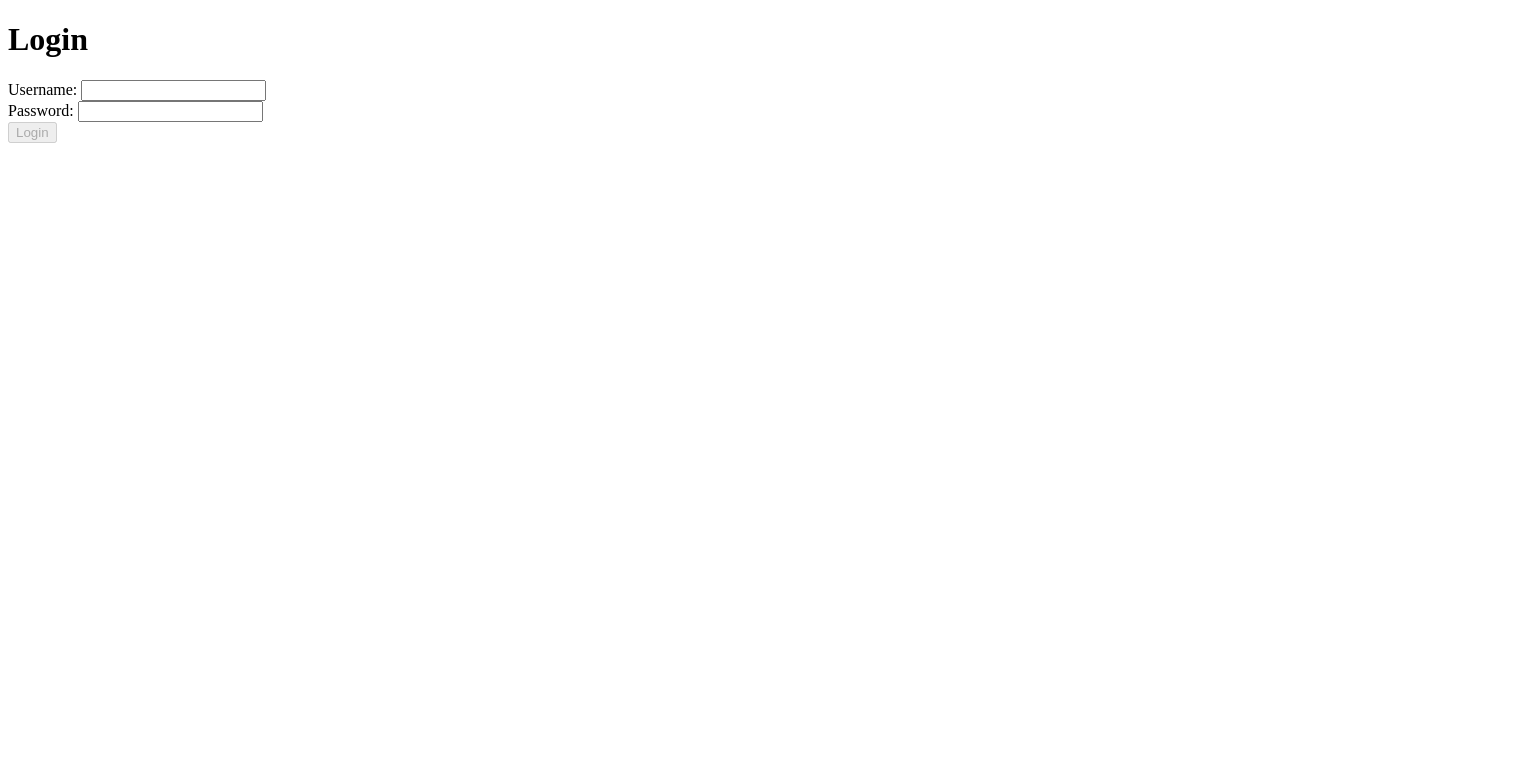
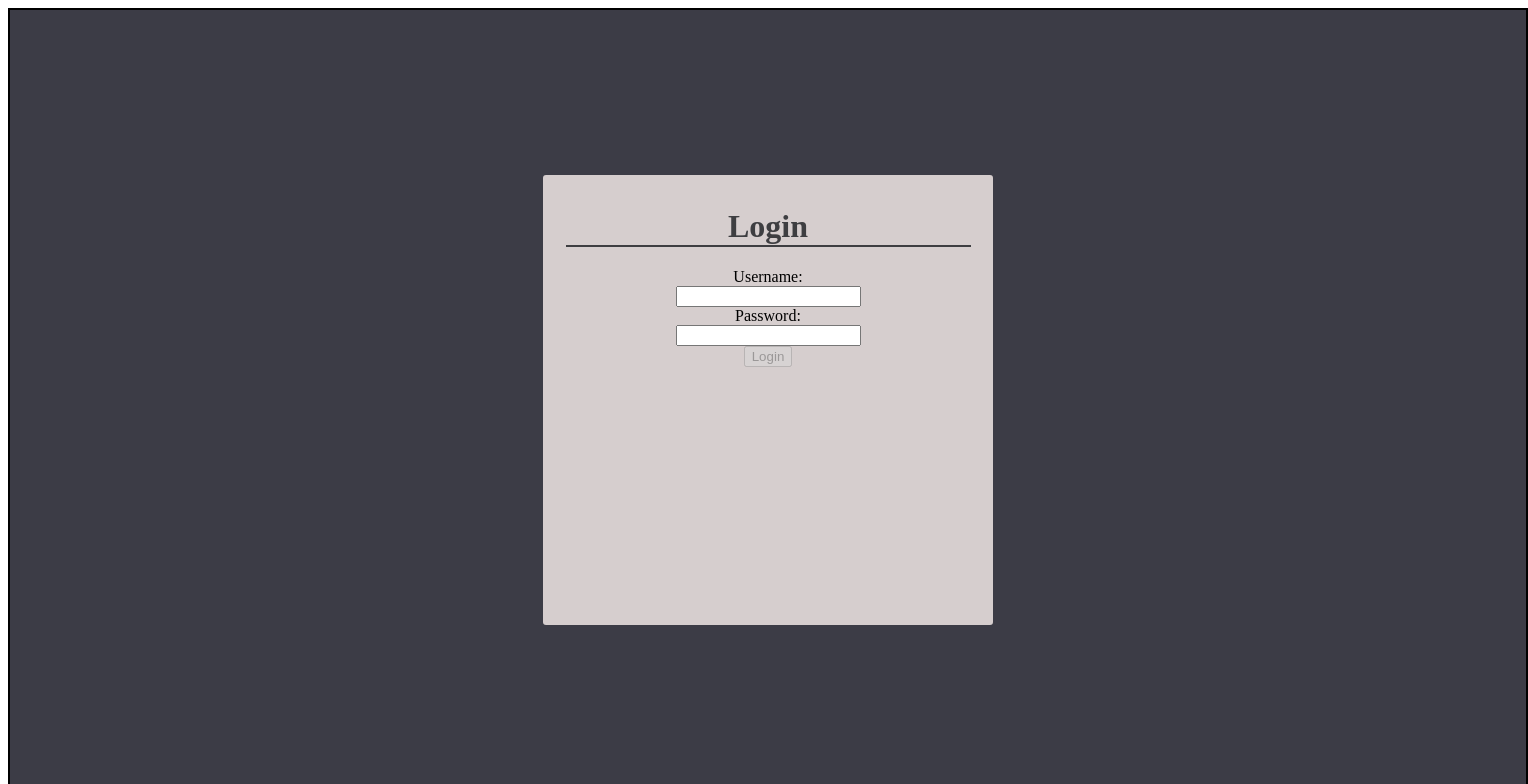
Before and after one commit to African-Marketplace-Sauti-Africa/frontEnd, a React (Create React App) app in the folder front-end/: page /login in a window 1280 px wide. Shown: the top 784 px of the page, 1528 px wide, since content can reach past the window. Built offline with nearby package versions, Linux system fonts and the light colour scheme.

Commit message:
css file was created for basic styling and classnames were added to Login file for styling purposes

```diff
--- a/front-end/src/App.js
+++ b/front-end/src/App.js
@@ -1,4 +1,5 @@
 import Login from './components/Login'
+
 
 function App() {
   return (
--- a/front-end/src/components/Login.js
+++ b/front-end/src/components/Login.js
@@ -1,5 +1,7 @@
 import React, {useState, useEffect} from "react";
 import Schema from '../Validation/Schema';
+import '../styles/Login.css'
+
 
 
 
@@ -43,15 +45,16 @@ export default function Login() {
 
 
     return(
-        <div>
-            <h1>Login</h1>
+    <div className='form'>
+        <div className='loginForm'>
+            <h1 id='loginTitle'>Login</h1>
             <form onSubmit={onSubmit}>
-                <div>
+                <div className='user'>
                     <label>
                         Username: <input  onChange={onChange} value={formData.username} type='text' name='username'/>
                     </label>
                 </div>
-                <div>
+                <div className='pass'>
                     <label>
                         Password: <input onChange={onChange} value={formData.password} type='password' name='password' />
                     </label>
@@ -59,5 +62,6 @@ export default function Login() {
                 <button disabled={btnDisable} id='loginBtn'>Login</button>
             </form>
         </div>
+    </div>
     )
 }
--- /dev/null
+++ b/front-end/src/styles/Login.css
@@ -0,0 +1,50 @@
+*{
+    box-sizing: border-box;
+}
+
+.form {
+    border: 2px solid black;
+    background-color: rgb(60, 60, 70);
+    height: 98vh;
+    width: 190vh;
+    display: flex;
+    flex-direction: row;
+    justify-content: center;
+    align-items: center;
+
+
+}
+
+#loginTitle{
+    display: block;
+    border-bottom: 2px solid  rgb(62, 62, 65);
+    width: 90%;
+    margin-top: -50%;
+    color: rgb(62, 62, 65);
+
+}
+
+.loginForm {
+    display: flex;
+    flex-direction: column;
+    align-items: center;
+    justify-content: center;
+    text-align: center;
+    background-color: rgb(214, 206, 206);
+    /* border: 2px solid black; */
+    border-radius: 3px;
+    width: 450px;
+    height: 450px;
+}
+
+
+
+input {
+    display: block;
+    box-sizing: border-box;
+    width: 100%;
+    outline: none;
+
+
+
+}
```
